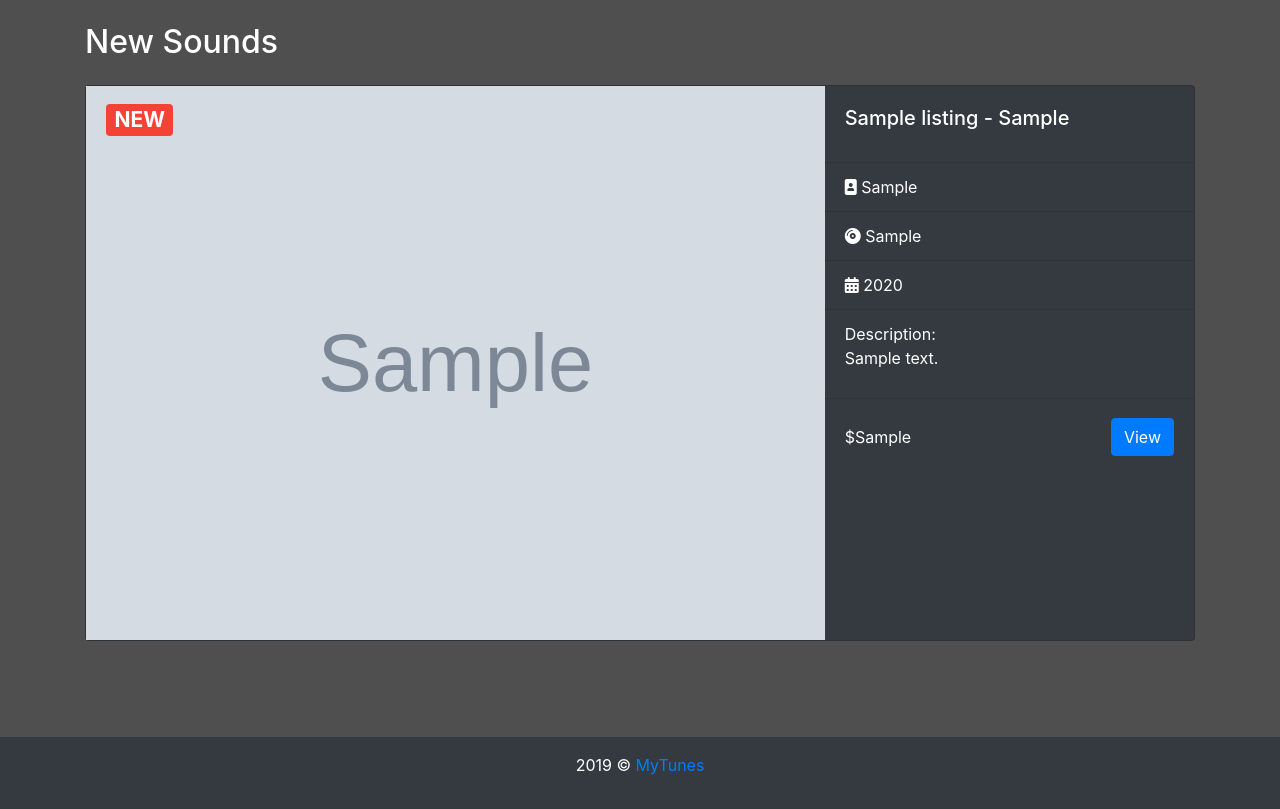
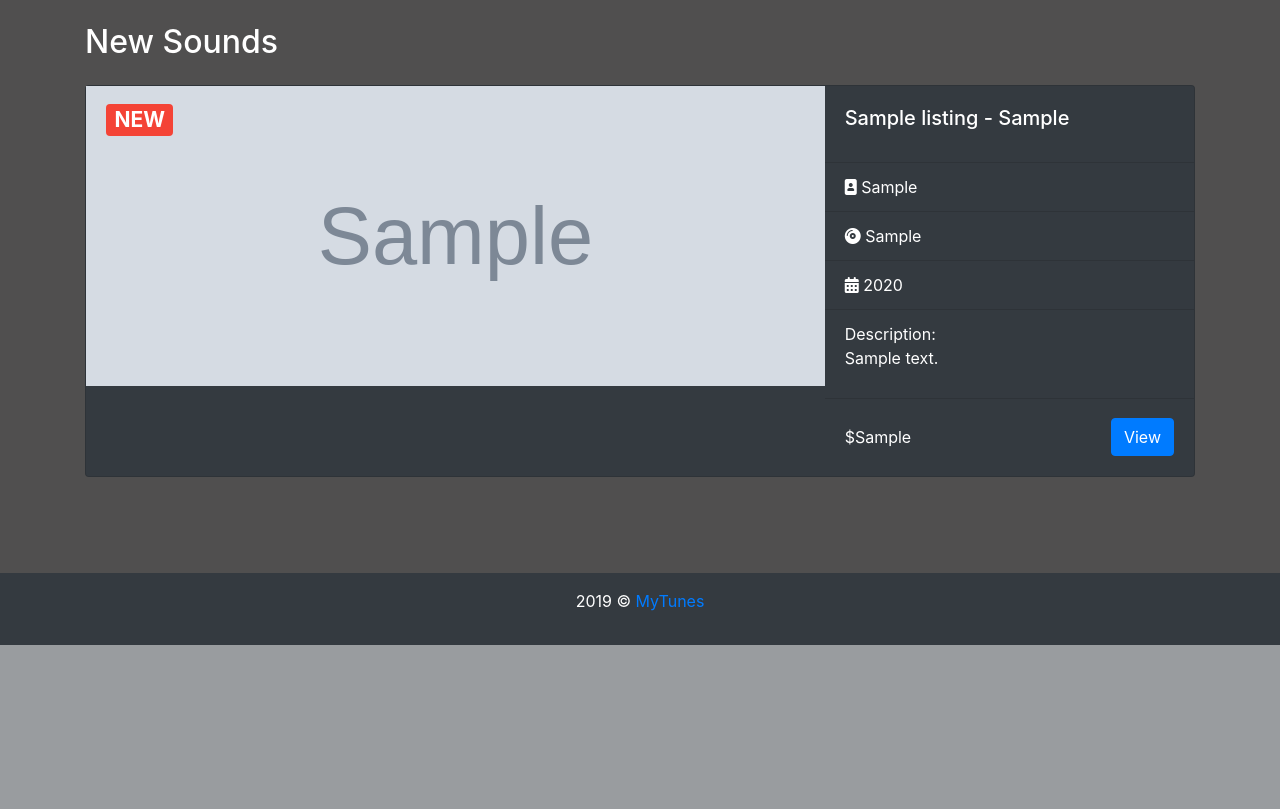
Before and after one commit to Liamwrigley/My-Tunes---Marketplace, a Flask app: page / in a window 1280 px wide. Shown: the part 657-1466 px from the top of the page. After the commit the page ends 1302 px from the top, so only its background shows below. Run offline with Flask 2, Linux system fonts and the light colour scheme; tables that the repository leaves empty hold one stand-in row (values such as "Sample post"); grey boxes marked "Sample" are stand-in pictures; some libraries are stand-ins or nearby versions.

Commit message:
image formatting

```diff
--- a/marketplace/static/styles/style.css
+++ b/marketplace/static/styles/style.css
@@ -69,3 +69,10 @@ form input[type="submit"] {
     border-color: #007bff;
     color: #fff;
 }
+
+.img-fluid.d-block.w-100 {
+    width: 100%;
+    height: auto;
+    max-height: 300px;
+    object-fit: cover;
+}
```
